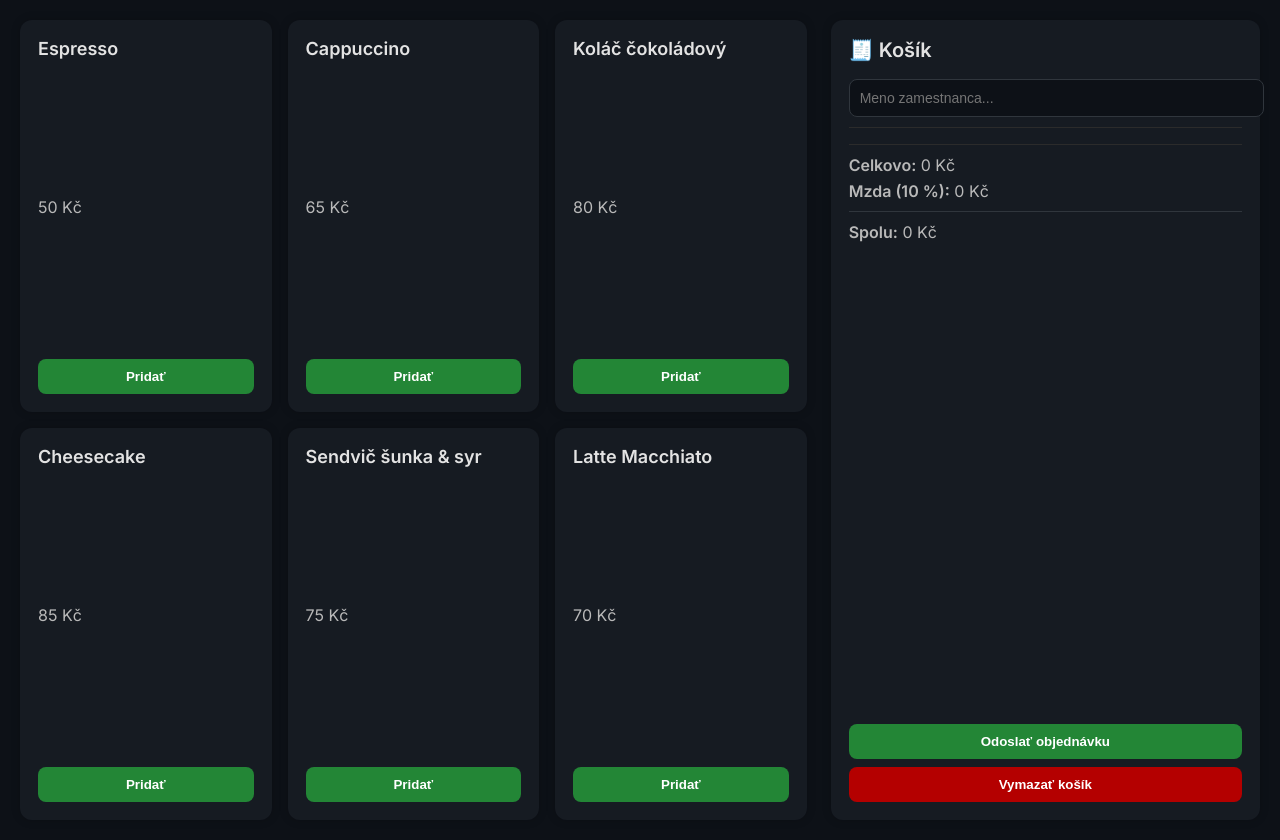
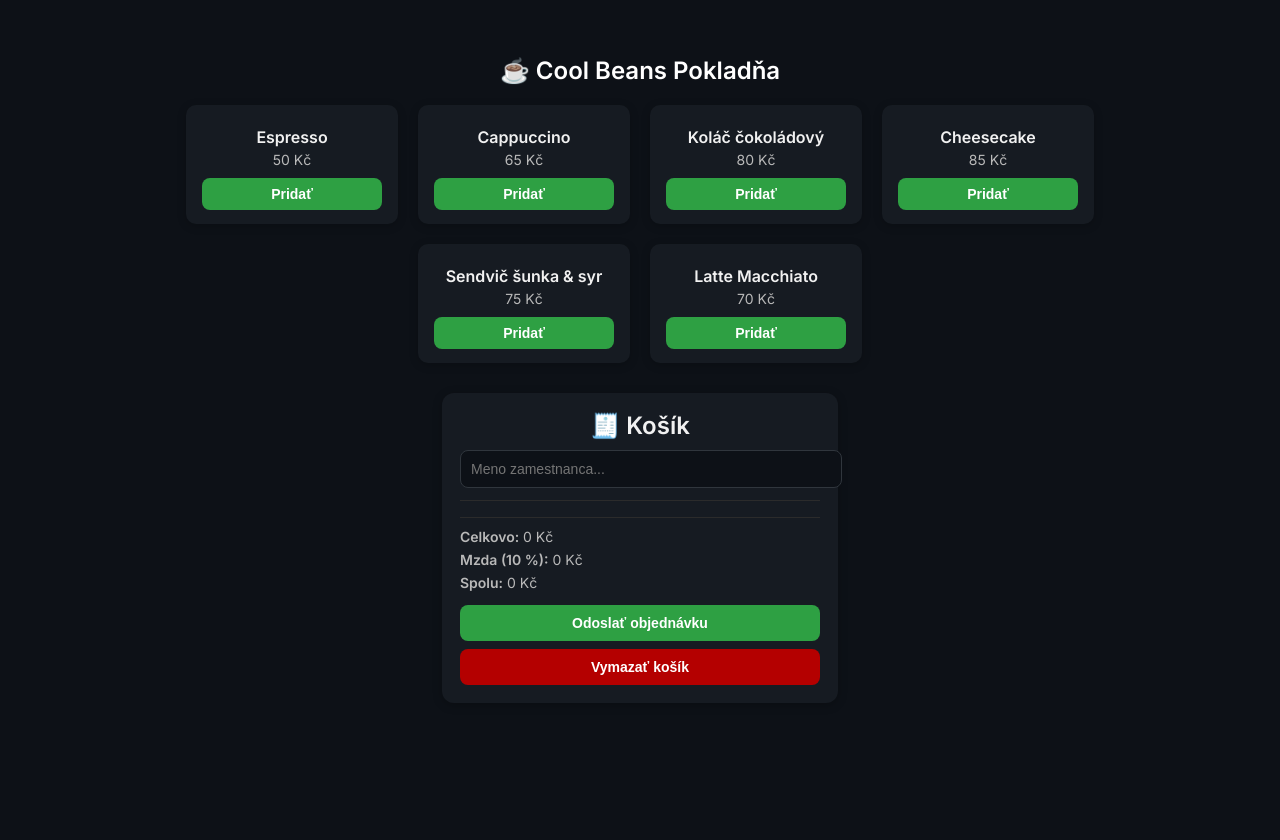
Before and after one commit to LightningSamko/coolbeans, a plain HTML site: page index.html in a window 1280 px wide. After the commit the page ends 800 px from the top, so only its background shows below. Drawn offline with Linux system fonts and the light colour scheme.

Commit message:
Update index.html

```diff
--- a/index.html
+++ b/index.html
@@ -6,81 +6,97 @@
   <title>Cool Beans - Pokladňa</title>
   <style>
     @import url('https://fonts.googleapis.com/css2?family=Inter:wght@400;600&display=swap');
+
     body {
       font-family: "Inter", sans-serif;
       background: #0d1117;
-      color: #fff;
+      color: #f1f1f1;
       margin: 0;
-      padding: 20px;
+      padding: 40px 20px;
       display: flex;
-      gap: 24px;
-      min-height: 100vh;
+      flex-direction: column;
+      align-items: center;
     }
 
-    .products {
-      display: grid;
-      grid-template-columns: repeat(auto-fill, minmax(250px, 1fr));
-      gap: 16px;
-      flex: 2;
+    h1 {
+      font-size: 24px;
+      margin-bottom: 20px;
+      color: #fff;
+    }
+
+    .container {
+      display: flex;
+      flex-wrap: wrap;
+      gap: 20px;
+      justify-content: center;
+      max-width: 1100px;
+      width: 100%;
     }
 
     .product {
       background: #161b22;
-      border-radius: 12px;
-      padding: 18px;
+      border-radius: 10px;
+      padding: 14px 16px;
+      width: 180px;
       display: flex;
       flex-direction: column;
+      align-items: center;
       justify-content: space-between;
-      box-shadow: 0 0 10px rgba(0,0,0,0.2);
+      box-shadow: 0 2px 10px rgba(0, 0, 0, 0.2);
       transition: all 0.2s ease;
     }
+
     .product:hover {
       transform: translateY(-3px);
       background: #1c222b;
     }
+
     .product h3 {
-      margin: 0 0 6px 0;
-      font-size: 18px;
-      color: #e3e3e3;
+      margin: 8px 0 4px;
+      font-size: 16px;
+      text-align: center;
     }
+
     .product p {
-      margin: 0 0 10px 0;
+      margin: 0;
+      font-size: 14px;
       color: #b9b9b9;
     }
+
     .product button {
-      background: #238636;
+      background: #2ea043;
       border: none;
       color: white;
-      padding: 10px;
+      padding: 8px 0;
       border-radius: 8px;
       cursor: pointer;
       font-weight: 600;
+      width: 100%;
+      font-size: 14px;
+      margin-top: 10px;
       transition: 0.2s;
     }
+
     .product button:hover {
-      background: #2ea043;
+      background: #3fc25c;
     }
 
     .cart {
-      flex: 1;
+      margin-top: 30px;
       background: #161b22;
       border-radius: 12px;
       padding: 18px;
-      display: flex;
-      flex-direction: column;
-      justify-content: space-between;
-      min-width: 320px;
-      box-shadow: 0 0 10px rgba(0,0,0,0.2);
+      width: 360px;
+      box-shadow: 0 2px 10px rgba(0, 0, 0, 0.25);
     }
 
     .cart h2 {
-      margin-top: 0;
-      font-size: 20px;
-      color: #e3e3e3;
+      margin: 0 0 10px 0;
+      text-align: center;
     }
 
     .cart-list {
-      flex-grow: 1;
+      max-height: 220px;
       overflow-y: auto;
       margin-bottom: 10px;
       border-top: 1px solid #2b2b2b;
@@ -91,112 +107,81 @@
     .cart-item {
       display: flex;
       justify-content: space-between;
-      margin: 6px 0;
-      color: #d1d1d1;
+      padding: 4px 0;
+      font-size: 14px;
+      color: #ddd;
     }
 
-    .totals p {
-      margin: 6px 0;
-      color: #b9b9b9;
-    }
-
-    input {
+    .cart input {
       background: #0d1117;
       border: 1px solid #30363d;
       color: #fff;
       padding: 10px;
       border-radius: 8px;
       width: 100%;
-      margin-bottom: 10px;
+      margin-bottom: 12px;
       font-size: 14px;
     }
-    input:focus {
-      outline: none;
-      border-color: #2ea043;
+
+    .totals p {
+      margin: 6px 0;
+      font-size: 14px;
+      color: #b9b9b9;
     }
 
-    .btn-clear, .btn-send {
+    .btn {
       border: none;
       color: white;
       padding: 10px;
       border-radius: 8px;
       cursor: pointer;
       font-weight: 600;
+      width: 100%;
+      font-size: 14px;
       transition: 0.2s;
-      width: 100%;
       margin-top: 8px;
     }
 
-    .btn-clear {
+    .btn-green {
+      background: #2ea043;
+    }
+    .btn-green:hover {
+      background: #3fc25c;
+    }
+
+    .btn-red {
       background: #b40000;
     }
-    .btn-clear:hover {
+    .btn-red:hover {
       background: #8a0000;
-    }
-    .btn-send {
-      background: #238636;
-    }
-    .btn-send:hover {
-      background: #2ea043;
-    }
-
-    hr {
-      border: none;
-      border-top: 1px solid #30363d;
-      margin: 10px 0;
     }
   </style>
 </head>
 <body>
-  <div class="products">
-    <div class="product">
-      <h3>Espresso</h3>
-      <p>50 Kč</p>
-      <button onclick="addToCart('Espresso', 50)">Pridať</button>
-    </div>
-    <div class="product">
-      <h3>Cappuccino</h3>
-      <p>65 Kč</p>
-      <button onclick="addToCart('Cappuccino', 65)">Pridať</button>
-    </div>
-    <div class="product">
-      <h3>Koláč čokoládový</h3>
-      <p>80 Kč</p>
-      <button onclick="addToCart('Koláč čokoládový', 80)">Pridať</button>
-    </div>
-    <div class="product">
-      <h3>Cheesecake</h3>
-      <p>85 Kč</p>
-      <button onclick="addToCart('Cheesecake', 85)">Pridať</button>
-    </div>
-    <div class="product">
-      <h3>Sendvič šunka & syr</h3>
-      <p>75 Kč</p>
-      <button onclick="addToCart('Sendvič šunka & syr', 75)">Pridať</button>
-    </div>
-    <div class="product">
-      <h3>Latte Macchiato</h3>
-      <p>70 Kč</p>
-      <button onclick="addToCart('Latte Macchiato', 70)">Pridať</button>
-    </div>
+  <h1>☕ Cool Beans Pokladňa</h1>
+
+  <div class="container">
+    <div class="product"><h3>Espresso</h3><p>50 Kč</p><button onclick="addToCart('Espresso', 50)">Pridať</button></div>
+    <div class="product"><h3>Cappuccino</h3><p>65 Kč</p><button onclick="addToCart('Cappuccino', 65)">Pridať</button></div>
+    <div class="product"><h3>Koláč čokoládový</h3><p>80 Kč</p><button onclick="addToCart('Koláč čokoládový', 80)">Pridať</button></div>
+    <div class="product"><h3>Cheesecake</h3><p>85 Kč</p><button onclick="addToCart('Cheesecake', 85)">Pridať</button></div>
+    <div class="product"><h3>Sendvič šunka & syr</h3><p>75 Kč</p><button onclick="addToCart('Sendvič šunka & syr', 75)">Pridať</button></div>
+    <div class="product"><h3>Latte Macchiato</h3><p>70 Kč</p><button onclick="addToCart('Latte Macchiato', 70)">Pridať</button></div>
   </div>
 
   <div class="cart">
-    <div>
     <h2>🧾 Košík</h2>
     <input id="employeeName" placeholder="Meno zamestnanca..." type="text" />
     <div class="cart-list" id="cart-list"></div>
+
     <div class="totals">
       <p><b>Celkovo:</b> <span id="total">0</span> Kč</p>
       <p><b>Mzda (10 %):</b> <span id="employee">0</span> Kč</p>
-        <hr>
       <p><b>Spolu:</b> <span id="final">0</span> Kč</p>
     </div>
-    </div>
-    <div>
-      <button class="btn-send" onclick="sendToDiscord()">Odoslať objednávku</button>
-      <button class="btn-clear" onclick="clearCart()">Vymazať košík</button>
-    </div>
+
+    <button class="btn btn-green" onclick="sendToDiscord()">Odoslať objednávku</button>
+    <button class="btn btn-red" onclick="clearCart()">Vymazať košík</button>
   </div>
 
   <script>
@@ -204,9 +189,8 @@
     let cart = [];
 
     function addToCart(name, price) {
-      const existing = cart.find(p => p.name === name);
-      if (existing) existing.qty++;
-      else cart.push({ name, price, qty: 1 });
+      const item = cart.find(p => p.name === name);
+      item ? item.qty++ : cart.push({ name, price, qty: 1 });
       updateCart();
     }
 
@@ -215,17 +199,16 @@
       list.innerHTML = "";
       let total = 0;
       cart.forEach(item => {
-        const itemTotal = item.price * item.qty;
-        total += itemTotal;
+        const subtotal = item.price * item.qty;
+        total += subtotal;
         const div = document.createElement("div");
         div.classList.add("cart-item");
-        div.innerHTML = `<span>${item.name} × ${item.qty}</span><span>${itemTotal} Kč</span>`;
+        div.innerHTML = `<span>${item.name} × ${item.qty}</span><span>${subtotal} Kč</span>`;
         list.appendChild(div);
       });
-
-      const employee = Math.round(total * 0.10);
+      const wage = Math.round(total * 0.1);
       document.getElementById("total").textContent = total;
-      document.getElementById("employee").textContent = employee;
+      document.getElementById("employee").textContent = wage;
       document.getElementById("final").textContent = total;
     }
 
@@ -235,41 +218,29 @@
     }
 
     async function sendToDiscord() {
-      if (cart.length === 0) {
-        alert("Košík je prázdny!");
-        return;
-      }
+      const name = document.getElementById("employeeName").value.trim();
+      if (!name) return alert("Zadaj meno zamestnanca!");
+      if (cart.length === 0) return alert("Košík je prázdny!");
 
-      const name = document.getElementById("employeeName").value.trim();
-      if (!name) {
-        alert("Zadaj meno zamestnanca!");
-        return;
-      }
+      const total = document.getElementById("total").textContent;
+      const wage = document.getElementById("employee").textContent;
+      const orderID = "CB-" + Math.floor(1000 + Math.random() * 9000);
 
-      const total = parseInt(document.getElementById("total").textContent);
-      const employee = parseInt(document.getElementById("employee").textContent);
-
-      let message = `**☕ Cool Beans - Nová objednávka**\n`;
-      message += `👤 **Zamestnanec:** ${name}\n\n`;
-
-      cart.forEach(item => {
-        message += `• ${item.name} × ${item.qty} = ${item.price * item.qty} Kč\n`;
-      });
-      message += `\n💰 **Celkovo:** ${total} Kč\n`;
-      message += `🧾 **Mzda zamestnanca (10 %):** ${employee} Kč\n`;
-      message += `✅ **Spolu na zaplatenie:** ${total} Kč`;
+      let msg = `**☕ Cool Beans - Nová objednávka**\n🆔 **Objednávka:** ${orderID}\n👤 **Zamestnanec:** ${name}\n\n`;
+      cart.forEach(i => msg += `• ${i.name} × ${i.qty} = ${i.price * i.qty} Kč\n`);
+      msg += `\n💰 **Celkovo:** ${total} Kč\n🧾 **Mzda (10 %):** ${wage} Kč\n✅ **Spolu:** ${total} Kč`;
 
       try {
         await fetch(WEBHOOK_URL, {
           method: "POST",
           headers: { "Content-Type": "application/json" },
-          body: JSON.stringify({ content: message })
+          body: JSON.stringify({ content: msg })
         });
-        alert("✅ Objednávka úspešne odoslaná do Discordu!");
+        alert("✅ Objednávka úspešne odoslaná!");
         clearCart();
         document.getElementById("employeeName").value = "";
       } catch (err) {
-        alert("⚠️ Chyba pri odosielaní do Discordu!");
+        alert("⚠️ Chyba pri odosielaní!");
         console.error(err);
       }
     }
```
Lines whose indentation alone changed are shown as unchanged.
